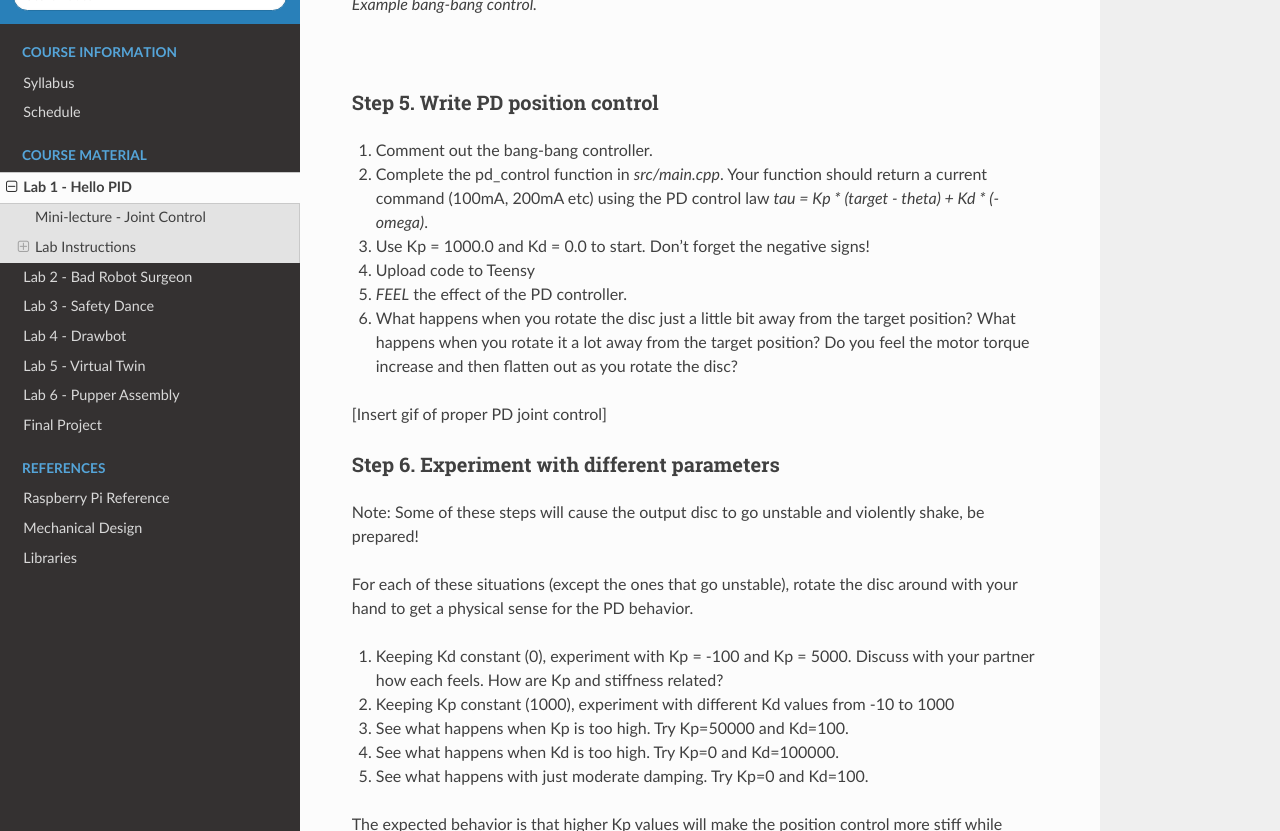
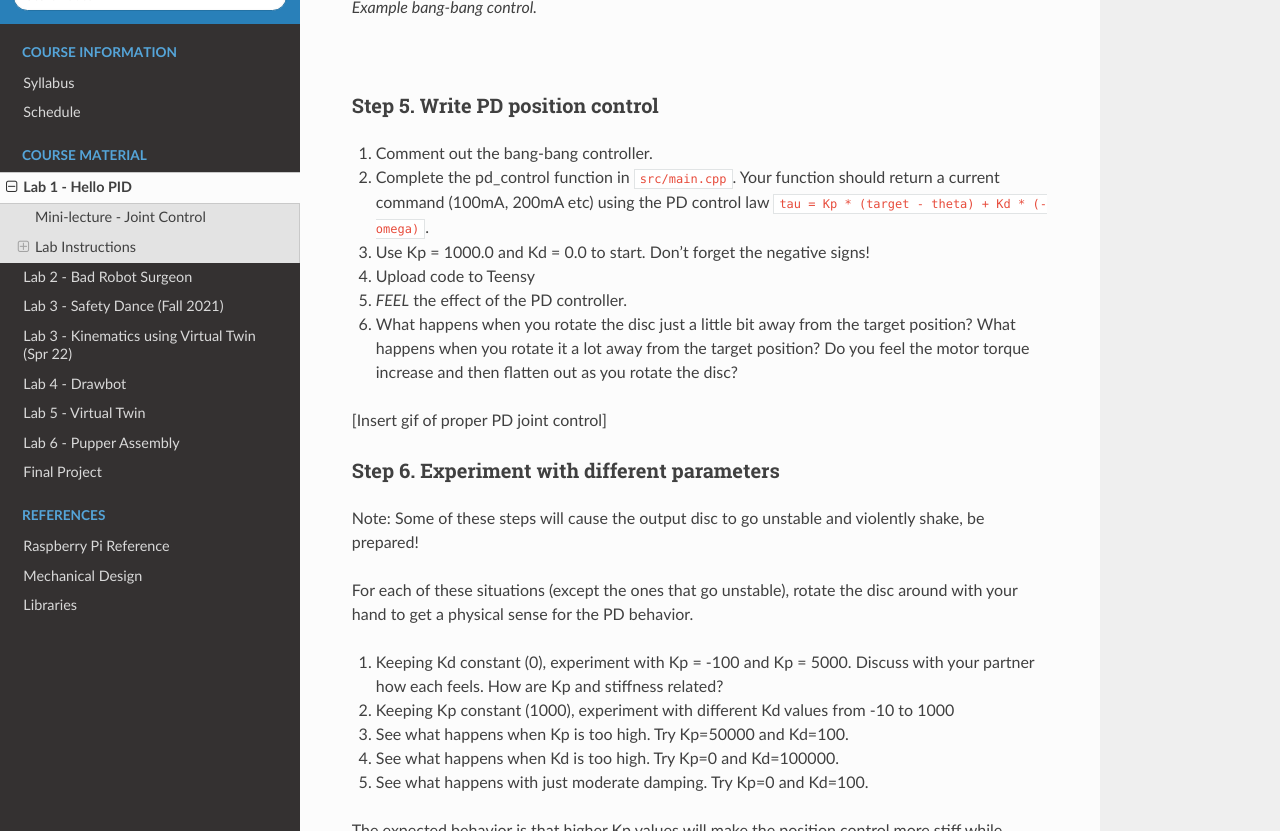
Before and after one commit to stanfordroboticsclub/pupperv3-independent-study, a Sphinx documentation site: the page built from docs/course-material/lab-1.rst, in a window 1280 px wide and 900 px high, scrolled down 5188 px, cut to the strip 69-900 px from the top of the window. Built offline with Sphinx 7.4.7 and the Read the Docs theme 2.0.0, drawn with Linux system fonts in a browser that asks for light colours.

Commit message:
make page for spr 22 kinematics

```diff
--- a/docs/course-material/lab-1.rst
+++ b/docs/course-material/lab-1.rst
@@ -97,11 +97,11 @@ Step 3. Run the starter code
         <iframe src="https://www.youtube.com/embed/WMEhVteT9h4" frameborder="0" allowfullscreen style="position: absolute; top: 0; left: 0; width: 100%; height: 100%;"></iframe>
     </div>
 
-#. Examine where in the code the motor angle and velocity are read in *src/main.cpp*. Examine where the motor is commanded.
+#. Examine where in the code the motor angle and velocity are read in ``src/main.cpp``. Examine where the motor is commanded.
 #. Upload starter code to Teensy (right arrow icon in blue bar of VSCode or click the ant icon, then upload)
 #. Open the serial monitor in VSCode (icon that looks like a plug in bottom bar of VSCode or click ant icon, then monitor)
 #. Click into the serial monitor area and then press the key **s** to make the Teensy start printing out the angle and velocity of the connected motor.
-#. Press **s** again to stop the program. If you want to rerun the code, upload again or unplug and replug your computer from the Teensy.
+#. Press ``s`` again to stop the program. If you want to rerun the code, upload again or unplug and replug your computer from the Teensy.
 
 .. figure:: ../_static/example-output.png
     :align: center
@@ -111,7 +111,7 @@ Step 3. Run the starter code
 Step 4. Run bang-bang control
 ^^^^^^^^^^^^^^^^^^^^^^^^^^^^^^
 
-#. Uncomment the bang-bang code in *src/main.cpp* and upload.
+#. Uncomment the bang-bang code in ``src/main.cpp`` and upload.
 #. Observe the effects of changing the current command to something else.
 #. *FEEL* how the controller behaves. Move the dial by hand and see how the controller reacts.
 
@@ -129,7 +129,7 @@ Step 5. Write PD position control
 ^^^^^^^^^^^^^^^^^^^^^^^^^^^^^^^^^^
 
 #. Comment out the bang-bang controller.
-#. Complete the pd_control function in *src/main.cpp*. Your function should return a current command (100mA, 200mA etc) using the PD control law *tau = Kp \* (target - theta) + Kd \* (-omega)*.
+#. Complete the pd_control function in ``src/main.cpp``. Your function should return a current command (100mA, 200mA etc) using the PD control law ``tau = Kp * (target - theta) + Kd * (-omega)``.
 #. Use Kp = 1000.0 and Kd = 0.0 to start. Don't forget the negative signs!
 #. Upload code to Teensy
 #. *FEEL* the effect of the PD controller.
--- a/docs/course-material/lab-3.rst
+++ b/docs/course-material/lab-3.rst
@@ -1,5 +1,5 @@
-Lab 3 - Safety Dance
-====================
+Lab 3 - Safety Dance (Fall 2021)
+================================
 
 .. contents:: :depth: 2
 
--- a/docs/index.rst
+++ b/docs/index.rst
@@ -54,6 +54,7 @@ Researchers from Google Brain will give a guest lecture during the quarter on th
     course-material/lab-1
     course-material/lab-2
     course-material/lab-3
+    course-material/lab-3-spr22
     course-material/lab-4
     course-material/lab-5
     course-material/lab-6
```
Also changed, not shown: docs/course-material/lab-3-spr22.rst (added, +45 -0 lines).
